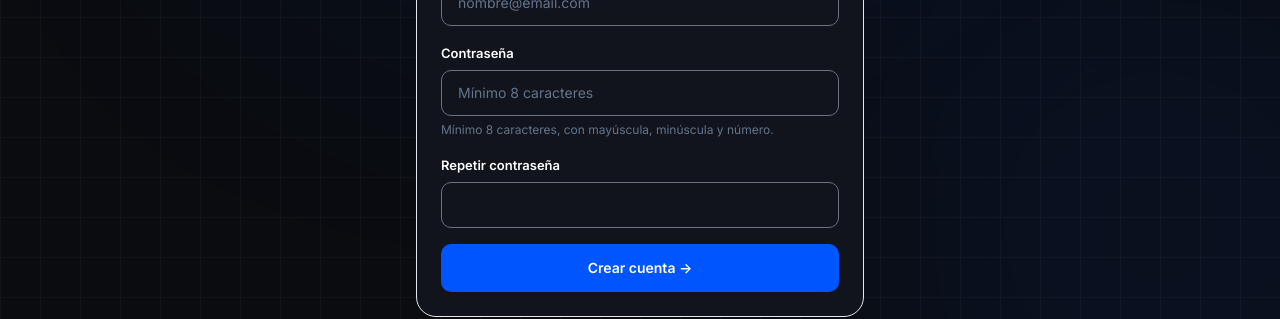
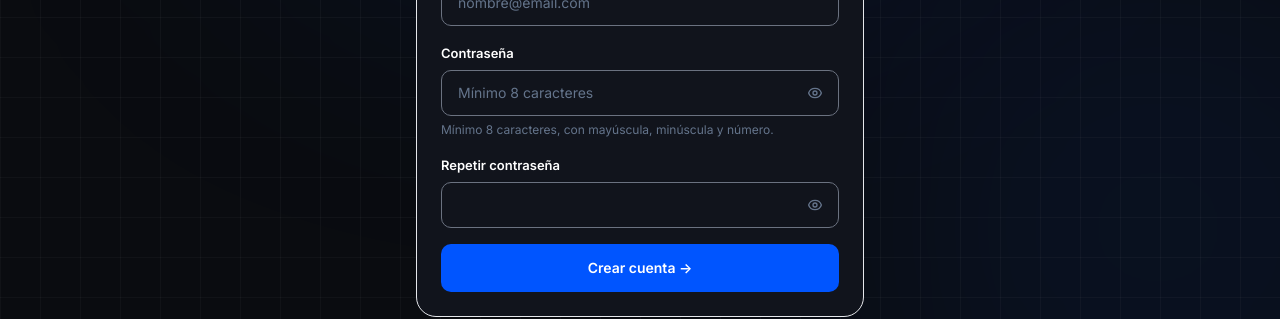
Before and after one commit to guriburudev/portfolio-leniv, a React (Vite) app in the folder app/: page /register in a window 1280 px wide. Shown: the part 383-702 px from the top of the page. Built offline with nearby package versions, Linux system fonts and the light colour scheme; no server answers.

Commit message:
feat: agregada la persistencia de mensajes en base de datos. iconos para mostrar y ocultar contraseñas agregados.

```diff
--- a/app/src/components/Contact/ContactForm.tsx
+++ b/app/src/components/Contact/ContactForm.tsx
@@ -1,7 +1,9 @@
 import React, { useState, useEffect, useRef } from 'react';
-import { useForm } from 'react-hook-form'
-import { zodResolver } from '@hookform/resolvers/zod'
-import { z } from 'zod'
+import { useForm } from 'react-hook-form';
+import { zodResolver } from '@hookform/resolvers/zod';
+import { z } from 'zod';
+
+import { createContactMessage } from '../../services/contactService';
 
 function LottieLoader() {
   const containerRef = useRef<HTMLDivElement>(null);
@@ -9,7 +11,8 @@ function LottieLoader() {
   useEffect(() => {
     let anim: any;
     if (containerRef.current) {
-      import('lottie-web').then((lottieModule) => {
+      import('lottie-web')
+        .then((lottieModule) => {
           const lottiePlayer = lottieModule.default || lottieModule;
           anim = lottiePlayer.loadAnimation({
             container: containerRef.current!,
@@ -18,7 +21,8 @@ function LottieLoader() {
             autoplay: true,
             animationData: defaultLoadingAnimation,
           });
-      }).catch(() => {
+        })
+        .catch(() => {
           // Fallback silencioso
         });
     }
@@ -51,9 +55,9 @@ const contactSchema = z.object({
     .trim()
     .min(10, 'El mensaje debe tener al menos 10 caracteres')
     .max(2000, 'El mensaje excede los 2000 caracteres'),
-})
+});
 
-type ContactFormData = z.infer<typeof contactSchema>
+type ContactFormData = z.infer<typeof contactSchema>;
 
 // Animación Lottie fallback integrada
 const defaultLoadingAnimation = {
@@ -123,12 +127,12 @@ const defaultLoadingAnimation = {
       bm: 0,
     },
   ],
-}
+};
 
 export function ContactForm() {
-  const [isSubmitting, setIsSubmitting] = useState(false)
-  const [success, setSuccess] = useState(false)
-  const [serverError, setServerError] = useState<string | null>(null)
+  const [isSubmitting, setIsSubmitting] = useState(false);
+  const [success, setSuccess] = useState(false);
+  const [serverError, setServerError] = useState<string | null>(null);
 
   const {
     register,
@@ -137,34 +141,23 @@ export function ContactForm() {
     formState: { errors },
   } = useForm<ContactFormData>({
     resolver: zodResolver(contactSchema),
-  })
+  });
 
   const onSubmit = async (data: ContactFormData) => {
-    setIsSubmitting(true)
-    setServerError(null)
-    setSuccess(false)
+    setIsSubmitting(true);
+    setServerError(null);
+    setSuccess(false);
 
     try {
-      const response = await fetch('/api/contact', {
-        method: 'POST',
-        headers: { 'Content-Type': 'application/json' },
-        body: JSON.stringify(data),
-      })
-
-      const resJson = await response.json()
-
-      if (!response.ok) {
-        throw new Error(resJson.error || 'Ocurrió un error al enviar el formulario')
+      await createContactMessage(data);
+      setSuccess(true);
+      reset();
+    } catch (err: any) {
+      setServerError(err.message || 'Error al conectar con la base de datos');
+    } finally {
+      setIsSubmitting(false);
     }
-
-      setSuccess(true)
-      reset()
-    } catch (err: any) {
-      setServerError(err.message || 'Error de conexión con el servidor')
-    } finally {
-      setIsSubmitting(false)
-    }
-  }
+  };
 
   return (
     <div className="rounded-2xl border border-default bg-surface p-6 shadow-lg lg:col-span-7">
@@ -281,5 +274,5 @@ export function ContactForm() {
         </button>
       </form>
     </div>
-  )
+  );
 }
--- a/app/src/components/Field.tsx
+++ b/app/src/components/Field.tsx
@@ -1,4 +1,4 @@
-import { useId } from 'react'
+import { useId, useState } from 'react'
 import type { InputHTMLAttributes } from 'react'
 import { inputBase, inputError, inputNormal } from '../lib/ui'
 
@@ -8,8 +8,11 @@ interface FieldProps extends InputHTMLAttributes<HTMLInputElement> {
   hint?: string
 }
 
-export default function Field({ label, error, hint, className = '', ...inputProps }: FieldProps) {
+export default function Field({ label, error, hint, className = '', type = 'text', ...inputProps }: FieldProps) {
   const id = useId()
+  const [showPassword, setShowPassword] = useState(false)
+  const isPassword = type === 'password'
+
   const errorId = `${id}-error`
   const hintId = `${id}-hint`
   const describedBy = [error ? errorId : null, hint && !error ? hintId : null]
@@ -21,13 +24,41 @@ export default function Field({ label, error, hint, className = '', ...inputProp
       <label htmlFor={id} className="mb-1.5 block text-[13px] font-semibold text-text-primary">
         {label}
       </label>
+
+      <div className="relative">
         <input
           id={id}
-        className={`${inputBase} ${error ? inputError : inputNormal}`}
+          type={isPassword && showPassword ? 'text' : type}
+          className={`${inputBase} ${error ? inputError : inputNormal} ${isPassword ? 'pr-11' : ''}`}
           aria-invalid={error ? 'true' : 'false'}
           aria-describedby={describedBy || undefined}
           {...inputProps}
         />
+
+        {isPassword && (
+          <button
+            type="button"
+            tabIndex={-1}
+            onClick={() => setShowPassword((prev) => !prev)}
+            aria-label={showPassword ? 'Ocultar contraseña' : 'Ver contraseña'}
+            className="absolute right-3 top-1/2 -translate-y-1/2 p-1 text-text-tertiary transition-colors hover:text-text-primary focus:outline-none"
+          >
+            {showPassword ? (
+              // Icono ojo tachado
+              <svg xmlns="http://www.w3.org/2000/svg" className="h-4 w-4" fill="none" viewBox="0 0 24 24" stroke="currentColor" strokeWidth={2}>
+                <path strokeLinecap="round" strokeLinejoin="round" d="M13.875 18.825A10.05 10.05 0 0112 19c-4.478 0-8.268-2.943-9.543-7a9.97 9.97 0 011.563-3.029m5.858.908a3 3 0 114.243 4.243M9.878 9.878l4.242 4.242M9.88 9.88l-3.29-3.29m7.532 7.532l3.29 3.29M3 3l18 18" />
+              </svg>
+            ) : (
+              // Icono ojo visible
+              <svg xmlns="http://www.w3.org/2000/svg" className="h-4 w-4" fill="none" viewBox="0 0 24 24" stroke="currentColor" strokeWidth={2}>
+                <path strokeLinecap="round" strokeLinejoin="round" d="M15 12a3 3 0 11-6 0 3 3 0 016 0z" />
+                <path strokeLinecap="round" strokeLinejoin="round" d="M2.458 12C3.732 7.943 7.523 5 12 5c4.478 0 8.268 2.943 9.542 7-1.274 4.057-5.064 7-9.542 7-4.477 0-8.268-2.943-9.542-7z" />
+              </svg>
+            )}
+          </button>
+        )}
+      </div>
+
       {hint && !error && (
         <p id={hintId} className="mt-1.5 text-xs text-text-tertiary">
           {hint}
--- /dev/null
+++ b/app/src/services/contactService.ts
@@ -0,0 +1,26 @@
+import { supabase } from '../lib/supabase';
+
+export interface ContactData {
+  sender_name: string;
+  sender_email: string;
+  subject: string;
+  body: string;
+}
+
+export async function createContactMessage(data: ContactData): Promise<void> {
+  const { error } = await supabase
+    .from('messages')
+    .insert([
+      {
+        sender_name: data.sender_name,
+        sender_email: data.sender_email,
+        subject: data.subject,
+        body: data.body,
+      },
+    ]);
+
+  if (error) {
+    console.error('Error insertando en messages:', error);
+    throw new Error(error.message || 'Error al guardar el mensaje');
+  }
+}
```
Lines whose indentation alone changed are shown as unchanged.
